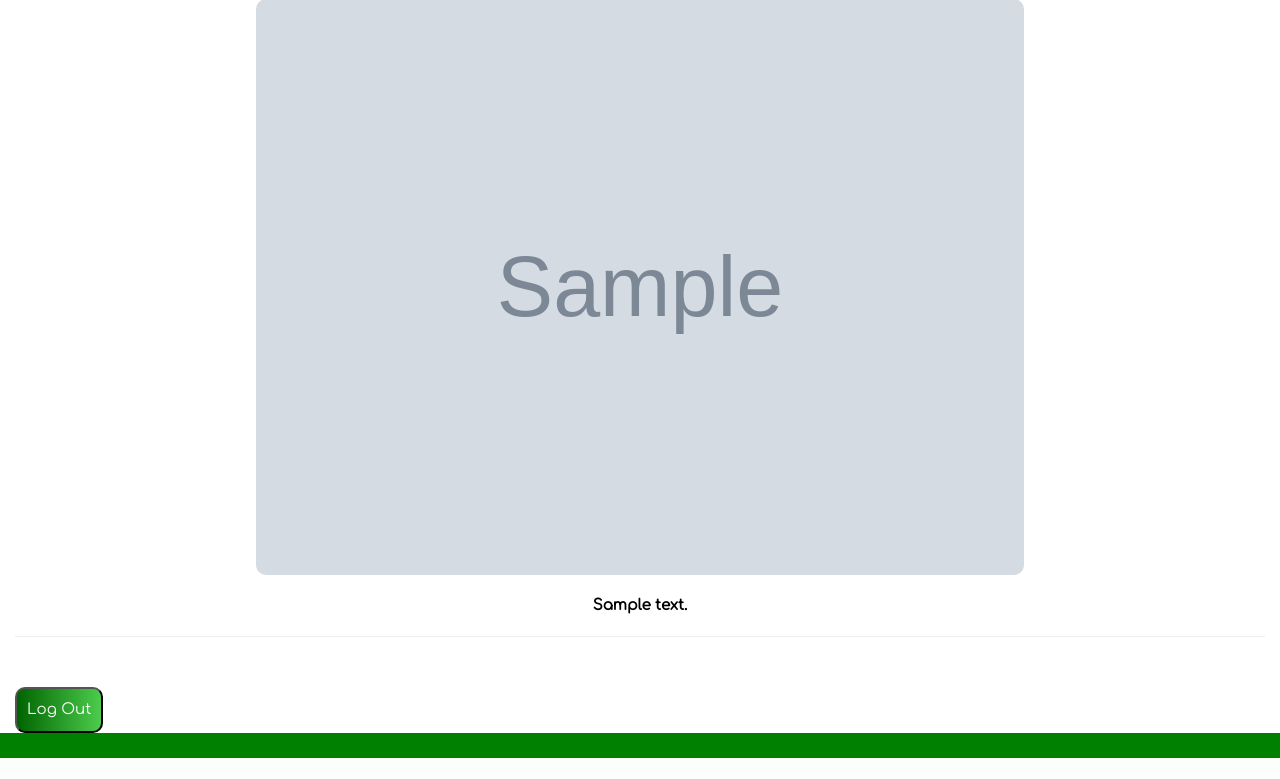
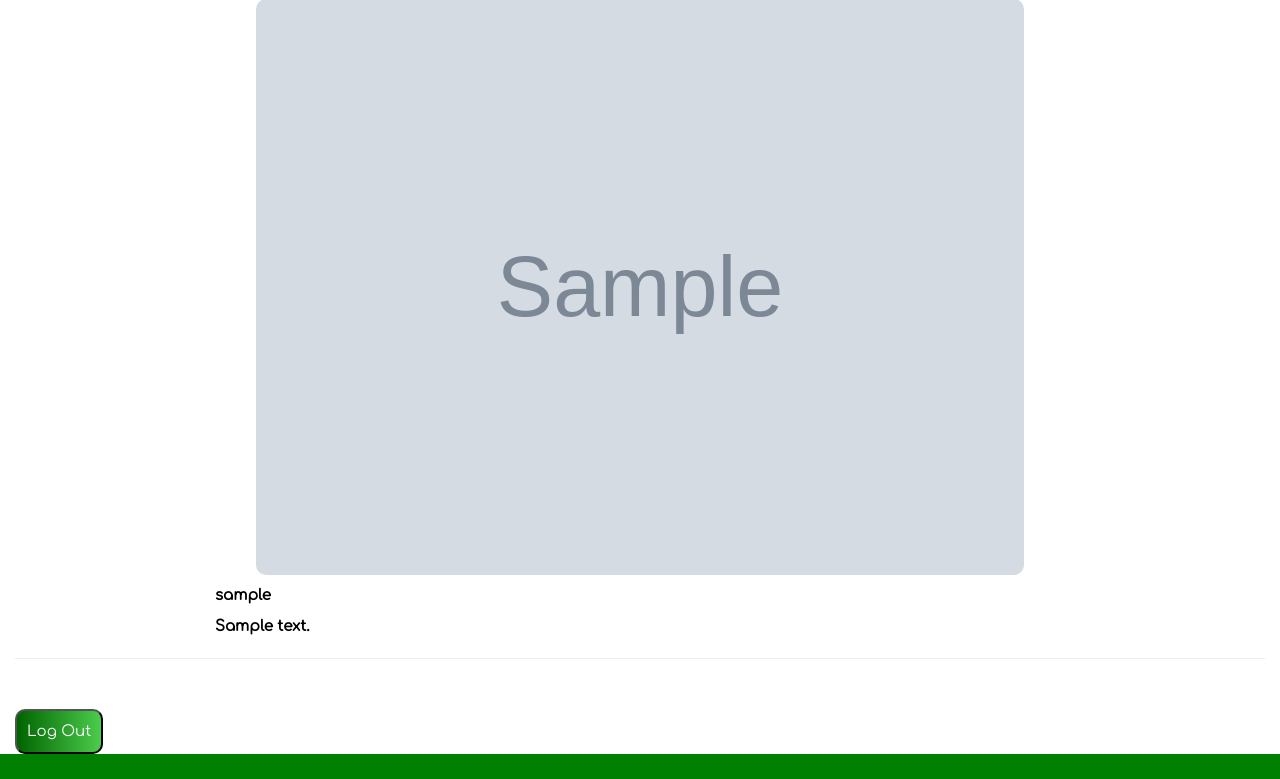
Before and after one commit to nhasley/ECO-App-Python, a Django app: page /profile/ in a window 1280 px wide. Shown: the part 273-1052 px from the top of the page. Before the commit the page ends 1031 px from the top, so only its background shows below. Run offline with Django 3.2, Linux system fonts and the light colour scheme; tables that the repository leaves empty hold one stand-in row (values such as "Sample post"); grey boxes marked "Sample" are stand-in pictures; some libraries are stand-ins or nearby versions.

Commit message:
point system

```diff
--- a/main_app/static/css/style.css
+++ b/main_app/static/css/style.css
@@ -211,6 +211,14 @@ div.card{
 }
 
 @media screen and (min-width: 789px) {
+  p#text{
+    display: flex;
+    justify-content: flex-start;
+    padding-left: 100px;
+    margin-left: 100px;
+    margin-top: 0px;
+    padding-top: 0px;
+  }
   a#textb{
     display: none;
   }
--- a/main_app/templates/posts.html
+++ b/main_app/templates/posts.html
@@ -6,7 +6,8 @@
 {% for post in posts %}
 <a href="{% url 'detail' post.id %}" class="post-box">
     <div class="card-content">
-        <img class="posts" src="{{post.photo}}" style="margin-top: 30px; margin-bottom: 10px; height: 100%; width: 100%; object-fit: cover; max-height: 60vmax; max-width: 60vmax;">
+      <img class="posts" src="{{post.photo}}" style="margin-top: 30px; margin-bottom: 10px; height: 100%; width: 100%; object-fit: cover; max-height: 60vmax; max-width: 60vmax;">
+      <p id="text">{{ post.user }}</p>
       <p id="text">{{ post.description }}</p>
     </div>
     <hr />
--- a/main_app/templates/profile.html
+++ b/main_app/templates/profile.html
@@ -11,17 +11,20 @@
 {% if posts|length == 0 %}
 <div id="textp" class="card-panel center-align">No Photos Uploaded</div>
 {% else %}
-{% if post.user == user.%}
+
 {% for post in posts %}
+
 <a href="{% url 'detail' post.id %}" class="post-box">
     <div class="card-content">
         <img class="posts" src="{{post.photo}}" style="margin-top: 30px; margin-bottom: 10px; height: 100%; width: 100%; object-fit: cover; max-height: 60vmax; max-width: 60vmax;">
-      <p id="text">{{ post.description }}</p>
+        <p id="text">{{ post.user }}</p>
+        <p id="text">{{ post.description }}</p>
     </div>
     <hr />
 </a>
+
 {% endfor %}
-{% endif %}
+
 {% endif %}
 
 <form action="{% url 'logout' %}" id="logout">
```
Also changed, not shown: main_app/migrations/0019_auto_20190919_1928.py (added), main_app/migrations/0020_auto_20190919_1950.py (added), main_app/migrations/0021_auto_20190919_2001.py (added), main_app/migrations/0022_auto_20190919_2013.py (added).
